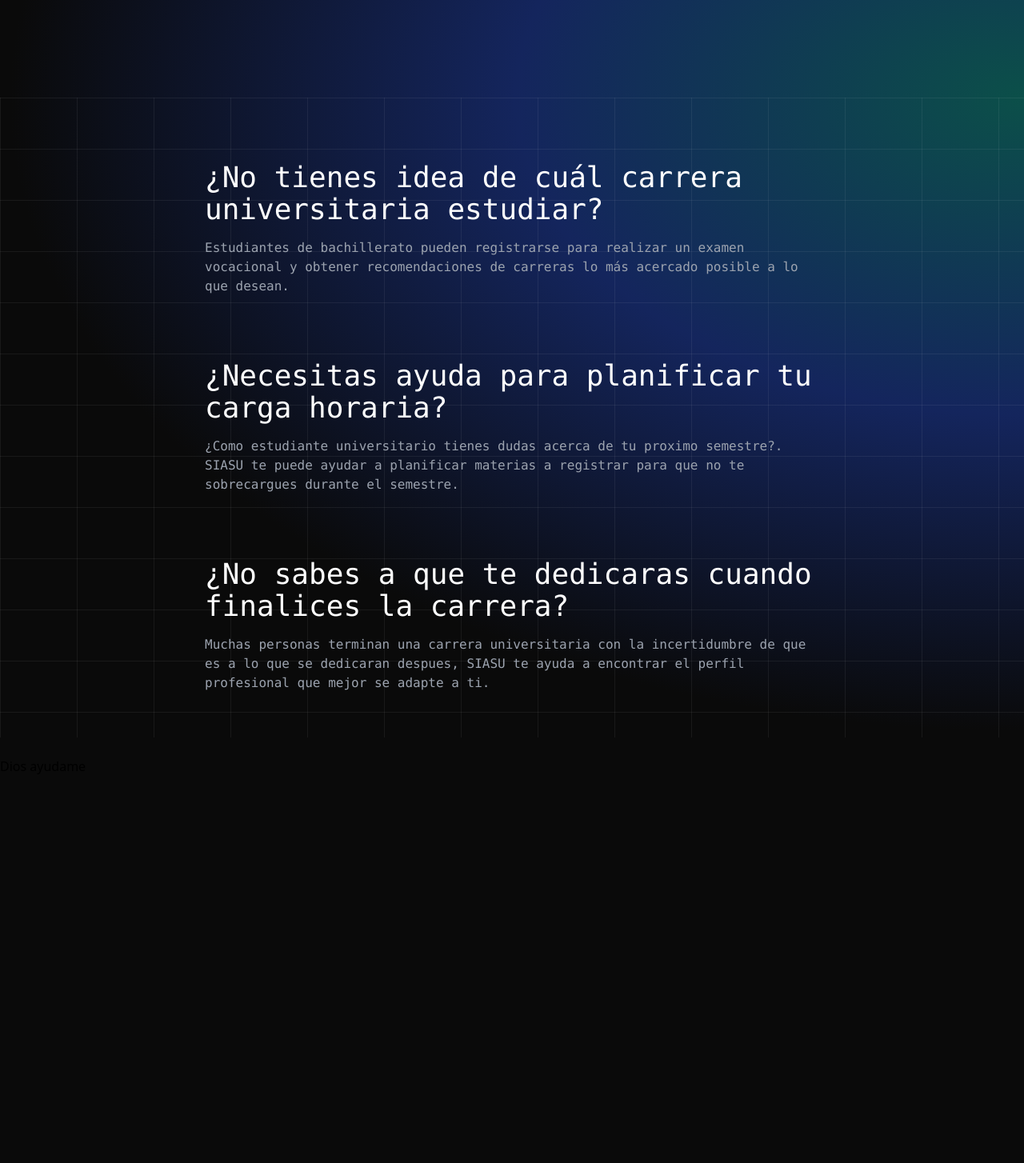
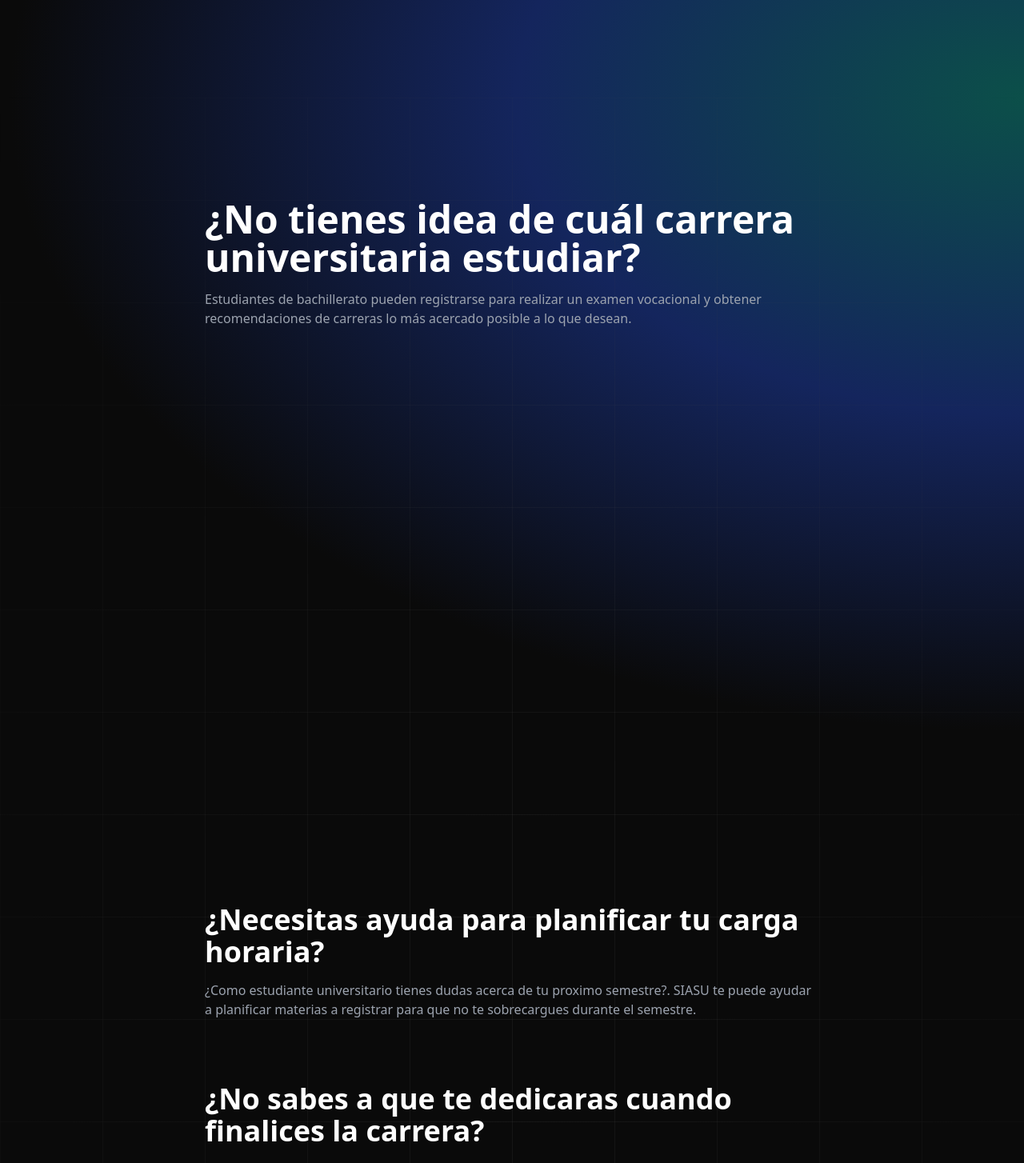
Before and after one commit to Doofenshmirtz-Malvados-y-Asociados/SIASU-frontend, an Angular app: page / in a window 1280 px wide. Shown: the part 678-2132 px from the top of the page at 80% size. Before the commit the page ends 1648 px from the top, so only its background shows below. Built offline with nearby package versions, Linux system fonts and the light colour scheme.

Commit message:
Changes on the functions background

```diff
--- a/src/app/app.routes.ts
+++ b/src/app/app.routes.ts
@@ -4,7 +4,7 @@
 export const routes: Routes = [
     {
         path: '',
-        title: 'SIASU Homepage',
+        title: 'SIASU',
         component: IndexPageComponent,
     },
 ];
--- /dev/null
+++ b/src/app/index-page/components/functions-section/functions-section.component.html
@@ -0,0 +1,21 @@
+<section id="funciones" class="py-32">
+    <div class="text-white h-screen w-3/5 m-auto ">
+        <h2 class="text-5xl font-semibold">¿No tienes idea de cuál carrera universitaria estudiar?</h2>
+        <p class="text-gray-400 my-4">Estudiantes de bachillerato pueden registrarse para realizar un examen vocacional y obtener recomendaciones de carreras lo más acercado posible a lo que desean.</p>
+    </div>
+
+    <div
+        class="absolute top-[100vh] w-full h-screen -z-10 bg-[radial-gradient(ellipse_at_top_right,_var(--tw-gradient-stops))] from-teal-600/50 from-0% via-blue-800/50 via-35% to-[#0a0a0a] to-70%">
+    </div>
+
+    <div class="text-white w-3/5 m-auto my-20">
+        <h2 class="text-4xl font-semibold">¿Necesitas ayuda para planificar tu carga horaria?</h2>
+        <p class="text-gray-400 my-4">¿Como estudiante universitario tienes dudas acerca de tu proximo semestre?. SIASU te puede ayudar a planificar materias a registrar para que no te sobrecargues durante el semestre.</p>
+    </div>
+    <div class="text-white w-3/5 m-auto my-20">
+        <h2 class="text-4xl font-semibold">¿No sabes a que te dedicaras cuando finalices la carrera?</h2>
+        <p class="text-gray-400 my-4">Muchas personas terminan una carrera universitaria con la incertidumbre de que es a lo que se dedicaran despues, SIASU te ayuda a encontrar el perfil profesional que mejor se adapte a ti.</p>
+    </div>
+
+    <div class="absolute top-[100vh] w-full h-[300vh] -z-10 bg-[linear-gradient(to_right,#4f4f4f2e_1px,transparent_1px),linear-gradient(to_bottom,#4f4f4f2e_1px,transparent_1px)] bg-[size:8rem_8rem] [mask-image:radial-gradient(ellipse_at_center,#000_10%,transparent_100%)]"></div>
+</section>
--- /dev/null
+++ b/src/app/index-page/components/functions-section/functions-section.component.ts
@@ -0,0 +1,16 @@
+import { Component } from '@angular/core';
+
+@Component({
+  selector: 'app-functions-section',
+  standalone: true,
+  imports: [],
+  templateUrl: './functions-section.component.html',
+  styles: `
+    :host {
+      width: 100vw;
+    }
+  `
+})
+export class FunctionsSectionComponent {
+
+}
--- a/src/app/index-page/components/header/header.component.html
+++ b/src/app/index-page/components/header/header.component.html
@@ -4,7 +4,7 @@
             relative text-center m-auto z-10 h-4/5 grid place-items-center
             lg:w-4/5
         ">
-        <div class="z-10 px-4">
+        <div class="px-4">
             <h1 class="lg:text-7xl text-5xl font-semibold dark:text-white">Descubre tu verdadera vocación</h1>
             <p class="my-6 dark:text-gray-400">Utilizando tus preferencias y tu historia academica, SIASU te ayuda a encontrar tu carrera de ensueño.</p>
             <div class="
@@ -17,6 +17,7 @@
                 ">
                     Iniciar
                 </button>
+                <a href="#funciones">
                     <button class="
                         group px-2 py-3 relative inline-flex h-12 items-center justify-center overflow-hidden rounded-xl border bg-gray-300/10 backdrop-blur-lg font-medium text-gray-300 duration-500
                         lg:w-40 w-32
@@ -34,6 +35,7 @@
                             </svg>
                         </div>
                     </button>
+                </a>
             </div>
         </div>
     </section>
@@ -41,19 +43,3 @@
         class="absolute inset-0 w-full h-full z-0 bg-[radial-gradient(ellipse_at_bottom_right,_var(--tw-gradient-stops))] from-teal-600/50 from-0% via-blue-800/50 via-35% to-[#0a0a0a]/50 to-70%">
     </div>
 </main>
-<section class="text-white w-3/5 m-auto my-20">
-    <h2 class="text-4xl font-mono">¿No tienes idea de cuál carrera universitaria estudiar?</h2>
-    <p class="text-gray-400 font-mono my-4">Estudiantes de bachillerato pueden registrarse para realizar un examen vocacional y obtener recomendaciones de carreras lo más acercado posible a lo que desean.</p>
-</section>
-<div
-    class="absolute top-[100vh] w-full h-screen -z-10 bg-[radial-gradient(ellipse_at_top_right,_var(--tw-gradient-stops))] from-teal-600/50 from-0% via-blue-800/50 via-35% to-[#0a0a0a] to-70%">
-</div>
-<div class="absolute top-[100vh] h-screen w-full -z-10 bg-[linear-gradient(to_right,#f0f0f011_1px,transparent_1px),linear-gradient(to_bottom,#f0f0f011_1px,transparent_1px)] bg-[size:6rem_4rem]"></div>
-<section class="text-white w-3/5 m-auto my-20">
-    <h2 class="text-4xl font-mono">¿Necesitas ayuda para planificar tu carga horaria?</h2>
-    <p class="text-gray-400 font-mono my-4">¿Como estudiante universitario tienes dudas acerca de tu proximo semestre?. SIASU te puede ayudar a planificar materias a registrar para que no te sobrecargues durante el semestre.</p>
-</section>
-<section class="text-white w-3/5 m-auto my-20">
-    <h2 class="text-4xl font-mono">¿No sabes a que te dedicaras cuando finalices la carrera?</h2>
-    <p class="text-gray-400 font-mono my-4">Muchas personas terminan una carrera universitaria con la incertidumbre de que es a lo que se dedicaran despues, SIASU te ayuda a encontrar el perfil profesional que mejor se adapte a ti.</p>
-</section>
--- a/src/app/index-page/components/navbar-index/navbar-index.component.ts
+++ b/src/app/index-page/components/navbar-index/navbar-index.component.ts
@@ -8,7 +8,7 @@
   styles: `
     :host {
       position: fixed;
-      z-index: 10;
+      z-index: 20;
       width: 100vw;
     }
   `
--- a/src/app/index-page/index-page.component.html
+++ b/src/app/index-page/index-page.component.html
@@ -1,5 +1,3 @@
 <app-navbar-index />
 <app-header />
-<div>
-    Dios ayudame
-</div>
+<app-functions-section />
--- a/src/app/index-page/index-page.component.ts
+++ b/src/app/index-page/index-page.component.ts
@@ -1,11 +1,12 @@
 import { Component } from '@angular/core';
 import { NavbarIndexComponent } from './components/navbar-index/navbar-index.component';
 import { HeaderComponent } from './components/header/header.component';
+import { FunctionsSectionComponent } from './components/functions-section/functions-section.component';
 
 @Component({
   selector: 'app-index-page',
   standalone: true,
-  imports: [NavbarIndexComponent, HeaderComponent],
+  imports: [NavbarIndexComponent, HeaderComponent, FunctionsSectionComponent],
   templateUrl: './index-page.component.html',
   styles: ``
 })
```
Also changed, not shown: 1 other file (tests, documents, lock files or other folders). Lines whose indentation alone changed are shown as unchanged.
